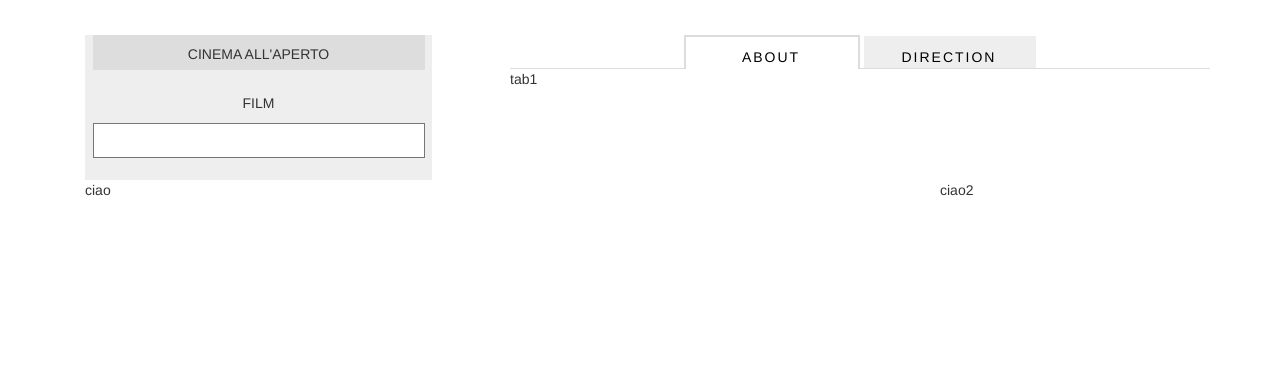
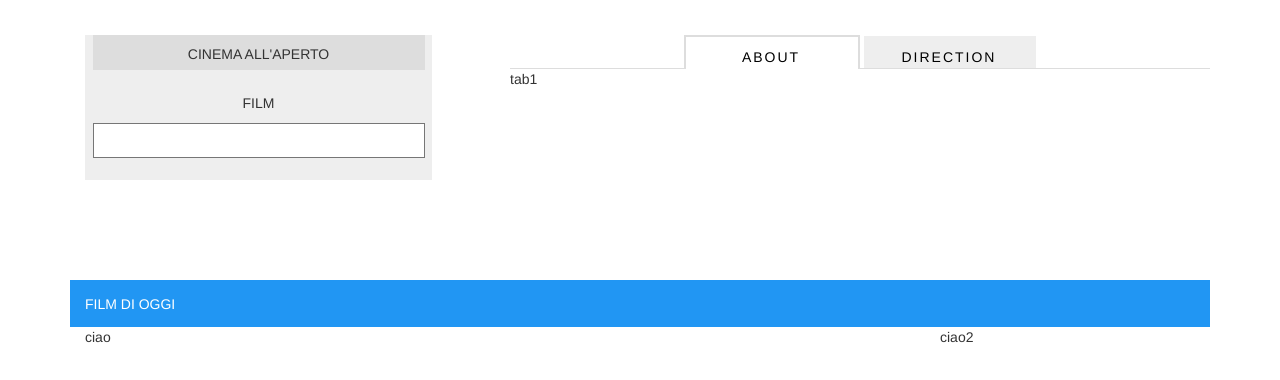
Before and after one commit to labnova/cinemaRitrovatoSite, a plain HTML site: page index.html in a window 1280 px wide. Drawn offline with nearby package versions, Linux system fonts and the light colour scheme.

Commit message:
add body header

```diff
--- a/css/main.css
+++ b/css/main.css
@@ -151,3 +151,23 @@ select.selectAttractions {
   padding: 0;
   margin: 0;
 }
+
+
+/**--PARTE BODY--**/
+
+.titleBody {
+  margin-top: 100px;
+  position: relative;
+  height: 47px;
+  background-color: #2196f3;
+  color: white;
+  text-transform: uppercase;
+}
+
+.titleBody span {
+  position: absolute;
+  top: 50%;
+  transform: translateY(-50%);
+  margin-left: 15px;
+
+}
--- a/index.html
+++ b/index.html
@@ -60,6 +60,7 @@
         </div> <!-- fine tab-content -->
 
 
+
       </div> <!-- fine col-md-8 -->
 
     </div> <!--fine headerSelect -->
@@ -68,6 +69,9 @@
       <!-- section "body news" -->
       <div class="row bodyNewsContainer">
         <div class="col-lg-12">
+          <div class="titleBody">
+            <span>film di oggi</span>
+          </div>
           <!-- body central -->
           <div class="col-lg-9 bodyCentral">
                 ciao
```
